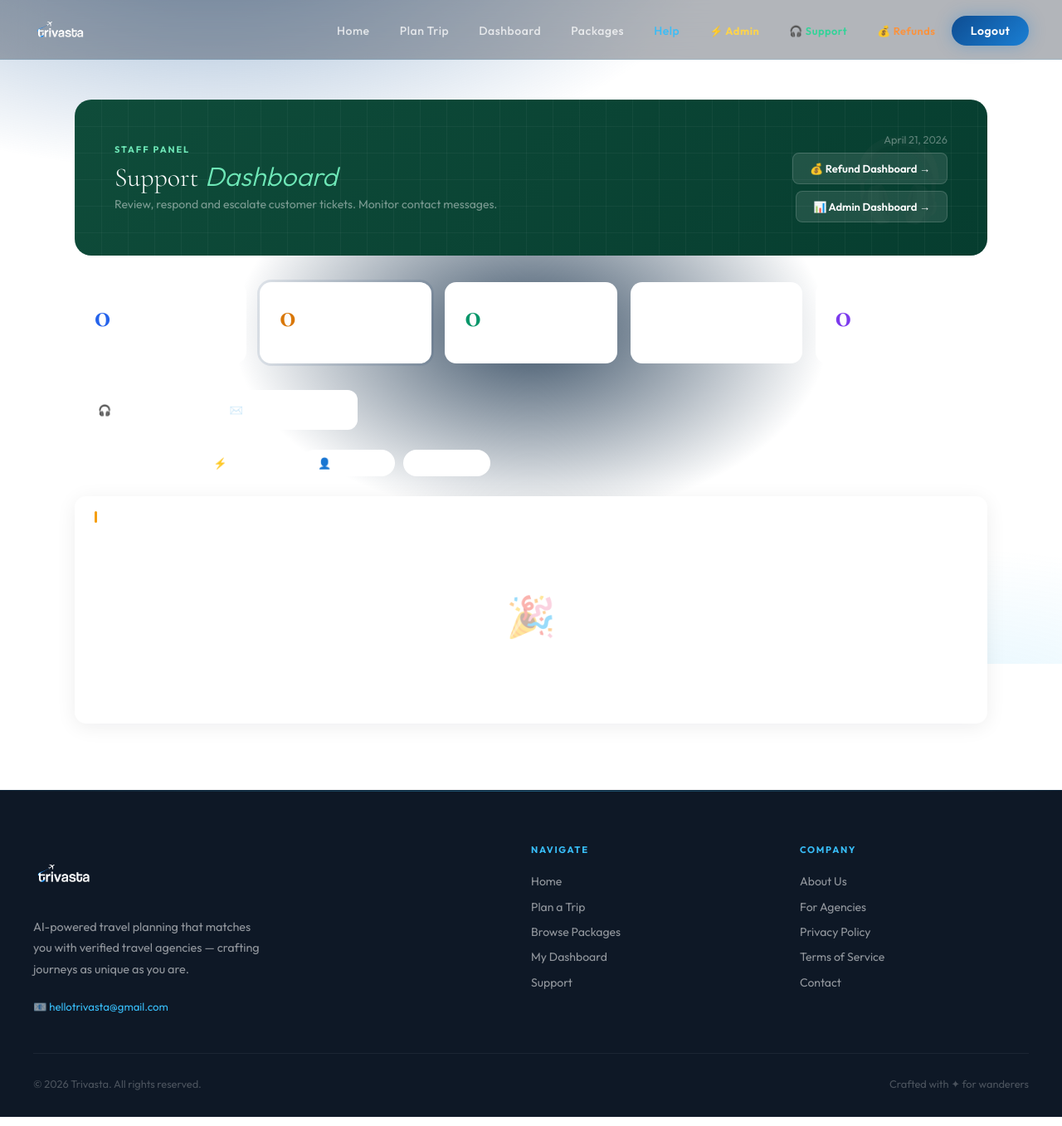
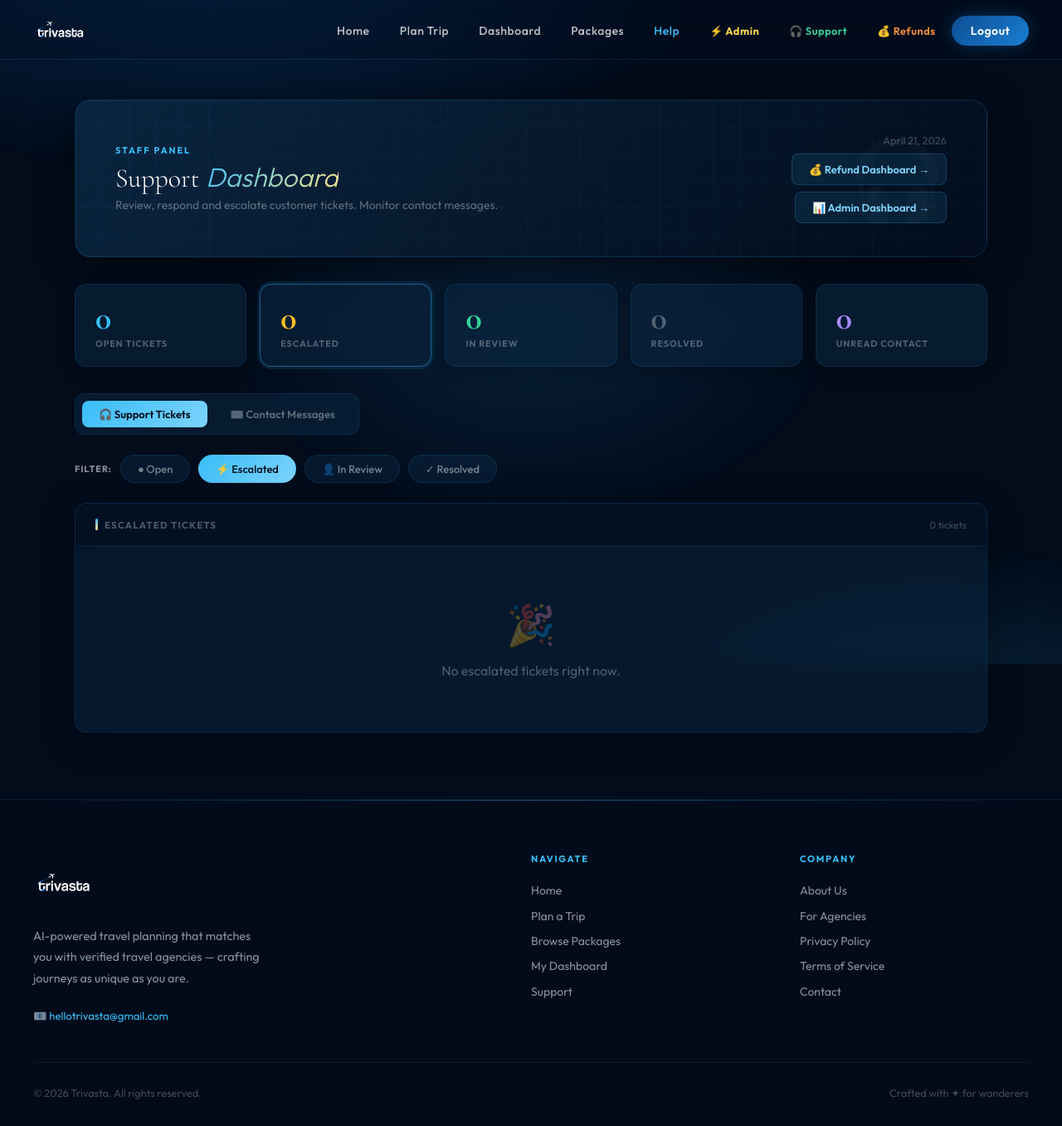
Before and after one commit to isurya7/trivasta, a Django app: page /users/support-dashboard/ in a window 1280 px wide. Shown: the whole page at 83% size. Run offline with Django 4.2, Linux system fonts and the light colour scheme; the visitor is signed in with stand-in values (Sample User, id 1); data comes from the database, SQL or seed files in the repository; data that the repository does not hold is empty; some web fonts are replaced.

Commit message:
UI changes

```diff
--- a/templates/support/support_dashboard.html
+++ b/templates/support/support_dashboard.html
@@ -6,120 +6,181 @@
     @import url('https://fonts.googleapis.com/css2?family=Cormorant+Garamond:ital,wght@0,300;0,700&family=Outfit:wght@300;400;500;600;700&display=swap');
 :root { --font-display:'Cormorant Garamond',Georgia,serif; --font-body:'Outfit',sans-serif; }
 * { font-family: var(--font-body); }
-    body { background: var(--cream); }
+body { background: #020c1b; }
 
 .sd-page { min-height: calc(100vh - 68px); padding: 3rem 1.5rem 5rem; }
 .sd-inner { max-width: 1100px; margin: 0 auto; }
 
 /* Header */
 .sd-header {
-        background: linear-gradient(135deg, #0f4c3a 0%, #063d2f 100%);
+    background: linear-gradient(135deg, #0a2540 0%, #020c1b 100%);
+    border: 1px solid rgba(56,189,248,0.15);
     border-radius: 20px; padding: 2.5rem 3rem; margin-bottom: 2rem;
     position: relative; overflow: hidden;
     display: flex; align-items: center; justify-content: space-between; gap: 2rem;
+    box-shadow: 0 8px 40px rgba(0,0,0,0.5);
 }
 .sd-header::before {
     content: ''; position: absolute; inset: 0;
-        background-image: linear-gradient(rgba(255,255,255,.04) 1px,transparent 1px),
-                          linear-gradient(90deg,rgba(255,255,255,.04) 1px,transparent 1px);
+    background-image: linear-gradient(rgba(56,189,248,.04) 1px,transparent 1px),
+                      linear-gradient(90deg,rgba(56,189,248,.04) 1px,transparent 1px);
     background-size: 32px 32px;
 }
-    .sd-header::after { content: '🎧'; position: absolute; right: 3rem; top: 50%; transform: translateY(-50%); font-size: 6rem; opacity: .07; pointer-events: none; }
+.sd-header::after { content: '🎧'; position: absolute; right: 3rem; top: 50%; transform: translateY(-50%); font-size: 6rem; opacity: .06; pointer-events: none; }
 .sd-header-left { position: relative; z-index: 1; }
-    .sd-eyebrow { font-size: .68rem; font-weight: 700; letter-spacing: .18em; text-transform: uppercase; color: #6ee7b7; margin-bottom: .5rem; }
+.sd-eyebrow { font-size: .68rem; font-weight: 700; letter-spacing: .18em; text-transform: uppercase; color: #38bdf8; margin-bottom: .5rem; }
 .sd-title { font-family: var(--font-display); font-size: 2rem; font-weight: 300; color: white; line-height: 1.1; margin-bottom: .35rem; }
-    .sd-title em { font-style: italic; color: #6ee7b7; }
-    .sd-sub { font-size: .875rem; color: rgba(255,255,255,.45); }
+.sd-title em {
+    font-style: italic;
+    background: linear-gradient(135deg, #38bdf8, #fde68a);
+    -webkit-background-clip: text; -webkit-text-fill-color: transparent; background-clip: text;
+}
+.sd-sub { font-size: .875rem; color: rgba(255,255,255,.35); }
 .sd-header-right { position: relative; z-index: 1; flex-shrink: 0; display: flex; flex-direction: column; gap: .5rem; align-items: flex-end; }
-    .sd-date { font-size: .8rem; color: rgba(255,255,255,.35); }
-    .sd-link { background: rgba(255,255,255,.1); border: 1px solid rgba(255,255,255,.15); border-radius: 8px; padding: .625rem 1.25rem; color: white; text-decoration: none; font-size: .8125rem; font-weight: 600; transition: all .2s; display: inline-block; white-space: nowrap; }
-    .sd-link:hover { background: rgba(255,255,255,.2); }
+.sd-date { font-size: .8rem; color: rgba(255,255,255,.25); }
+.sd-link {
+    background: rgba(56,189,248,0.1); border: 1px solid rgba(56,189,248,0.2);
+    border-radius: 8px; padding: .625rem 1.25rem; color: #7dd3fc;
+    text-decoration: none; font-size: .8125rem; font-weight: 600;
+    transition: all .2s; display: inline-block; white-space: nowrap;
+}
+.sd-link:hover { background: rgba(56,189,248,0.2); color: white; }
 
 /* Stat cards */
 .stat-row { display: grid; grid-template-columns: repeat(5, 1fr); gap: 1rem; margin-bottom: 2rem; }
 @media(max-width:800px) { .stat-row { grid-template-columns: 1fr 1fr; } }
 
-    .stat-card { background: white; border: 1.5px solid var(--cream-dark); border-radius: 14px; padding: 1.25rem 1.5rem; text-decoration: none; color: inherit; transition: all .25s; display: block; position: relative; }
-    .stat-card:hover { border-color: var(--sea); transform: translateY(-2px); box-shadow: 0 8px 24px rgba(13,17,23,.1); }
-    .stat-card.active { border-color: var(--sea); box-shadow: 0 0 0 3px rgba(15,52,96,.1); }
+.stat-card {
+    background: rgba(10,37,64,0.6); border: 1px solid rgba(56,189,248,0.1);
+    border-radius: 14px; padding: 1.25rem 1.5rem; text-decoration: none; color: inherit;
+    transition: all .25s; display: block; position: relative;
+    backdrop-filter: blur(16px); box-shadow: 0 4px 20px rgba(0,0,0,0.3);
+}
+.stat-card:hover { border-color: rgba(56,189,248,0.35); transform: translateY(-2px); box-shadow: 0 8px 30px rgba(0,0,0,0.4); }
+.stat-card.active { border-color: rgba(56,189,248,0.45); box-shadow: 0 0 0 3px rgba(56,189,248,0.1); }
 .stat-num { font-family: var(--font-display); font-size: 2.5rem; font-weight: 700; line-height: 1; margin-bottom: .25rem; }
-    .stat-label { font-size: .68rem; font-weight: 700; text-transform: uppercase; letter-spacing: .08em; color: var(--muted); }
-    .n-open      { color: #2563eb; }
-    .n-escalated { color: #d97706; }
-    .n-in_review { color: #059669; }
-    .n-resolved  { color: var(--muted); }
-    .n-contact   { color: #7c3aed; }
+.stat-label { font-size: .68rem; font-weight: 700; text-transform: uppercase; letter-spacing: .08em; color: rgba(255,255,255,.3); }
+.n-open      { color: #38bdf8; }
+.n-escalated { color: #fbbf24; }
+.n-in_review { color: #34d399; }
+.n-resolved  { color: rgba(255,255,255,.3); }
+.n-contact   { color: #a78bfa; }
 
 /* Unread dot */
 .unread-dot { position: absolute; top: 1rem; right: 1rem; width: 8px; height: 8px; background: #ef4444; border-radius: 50%; }
 
 /* Nav tabs */
-    .nav-tabs { display: flex; gap: .5rem; margin-bottom: 1.5rem; flex-wrap: wrap; background: white; border-radius: 12px; padding: .5rem; border: 1.5px solid var(--cream-dark); width: fit-content; }
-    .nav-tab { padding: .5rem 1.25rem; border-radius: 8px; font-size: .8125rem; font-weight: 600; text-decoration: none; color: var(--muted); transition: all .2s; border: none; background: none; cursor: pointer; white-space: nowrap; }
-    .nav-tab:hover { color: var(--ink); background: var(--cream); }
-    .nav-tab.active { background: var(--sea); color: white; }
+.nav-tabs {
+    display: flex; gap: .5rem; margin-bottom: 1.5rem; flex-wrap: wrap;
+    background: rgba(10,37,64,0.6); border-radius: 12px; padding: .5rem;
+    border: 1px solid rgba(56,189,248,0.1); width: fit-content; backdrop-filter: blur(16px);
+}
+.nav-tab {
+    padding: .5rem 1.25rem; border-radius: 8px; font-size: .8125rem; font-weight: 600;
+    text-decoration: none; color: rgba(255,255,255,.35); transition: all .2s;
+    border: none; background: none; cursor: pointer; white-space: nowrap;
+}
+.nav-tab:hover { color: #7dd3fc; background: rgba(56,189,248,0.08); }
+.nav-tab.active { background: linear-gradient(135deg, #38bdf8, #7dd3fc); color: #020c1b; }
 
 /* Filter bar */
 .filter-bar { display: flex; gap: .625rem; margin-bottom: 1.5rem; flex-wrap: wrap; align-items: center; }
-    .filter-tab { background: white; border: 1.5px solid var(--cream-dark); border-radius: 20px; padding: .5rem 1.25rem; font-size: .8125rem; font-weight: 500; color: var(--ink); text-decoration: none; transition: all .2s; }
-    .filter-tab:hover  { border-color: var(--sea); color: var(--sea); }
-    .filter-tab.active { background: var(--sea); border-color: var(--sea); color: white; }
+.filter-tab {
+    background: rgba(10,37,64,0.5); border: 1px solid rgba(56,189,248,0.12);
+    border-radius: 20px; padding: .5rem 1.25rem; font-size: .8125rem; font-weight: 500;
+    color: rgba(255,255,255,.45); text-decoration: none; transition: all .2s;
+}
+.filter-tab:hover  { border-color: rgba(56,189,248,0.3); color: #7dd3fc; }
+.filter-tab.active { background: linear-gradient(135deg, #38bdf8, #7dd3fc); border-color: transparent; color: #020c1b; }
 
 /* Table wrapper */
-    .table-wrap { background: white; border-radius: 14px; box-shadow: 0 4px 24px rgba(13,17,23,.07); overflow: hidden; }
-    .tw-header { background: var(--cream); border-bottom: 1px solid var(--cream-dark); padding: 1.1rem 1.5rem; display: flex; align-items: center; justify-content: space-between; }
+.table-wrap {
+    background: rgba(10,37,64,0.5); border-radius: 14px;
+    box-shadow: 0 8px 40px rgba(0,0,0,0.3); overflow: hidden;
+    border: 1px solid rgba(56,189,248,0.1); backdrop-filter: blur(16px);
+}
+.tw-header {
+    background: rgba(2,12,27,0.6); border-bottom: 1px solid rgba(56,189,248,0.08);
+    padding: 1.1rem 1.5rem; display: flex; align-items: center; justify-content: space-between;
+}
 .twh-left { display: flex; align-items: center; gap: .5rem; }
-    .twh-left::before { content: ''; width: 3px; height: 14px; background: var(--gold); border-radius: 2px; }
-    .twh-left h3 { font-size: .72rem; font-weight: 700; letter-spacing: .1em; text-transform: uppercase; color: var(--muted); margin: 0; }
-    .tw-count { font-size: .75rem; color: var(--muted); }
+.twh-left::before { content: ''; width: 3px; height: 14px; background: linear-gradient(to bottom, #38bdf8, #fde68a); border-radius: 2px; }
+.twh-left h3 { font-size: .72rem; font-weight: 700; letter-spacing: .1em; text-transform: uppercase; color: rgba(255,255,255,.3); margin: 0; }
+.tw-count { font-size: .75rem; color: rgba(255,255,255,.25); }
 
 table { width: 100%; border-collapse: collapse; }
-    thead th { background: #f5f0e8; padding: .875rem 1.25rem; font-size: .68rem; font-weight: 700; text-transform: uppercase; letter-spacing: .08em; color: var(--muted); text-align: left; }
-    tbody td { padding: 1rem 1.25rem; border-top: 1px solid var(--cream-dark); font-size: .875rem; vertical-align: middle; }
-    tbody tr:hover td { background: #faf7f2; }
+thead th {
+    background: rgba(2,12,27,0.4); padding: .875rem 1.25rem;
+    font-size: .68rem; font-weight: 700; text-transform: uppercase;
+    letter-spacing: .08em; color: rgba(255,255,255,.3); text-align: left;
+}
+tbody td { padding: 1rem 1.25rem; border-top: 1px solid rgba(56,189,248,0.06); font-size: .875rem; vertical-align: middle; color: rgba(255,255,255,.7); }
+tbody tr:hover td { background: rgba(56,189,248,0.04); }
 
-    .user-name  { font-weight: 600; font-size: .875rem; color: var(--ink); }
-    .user-email { font-size: .72rem; color: var(--muted); margin-top: .1rem; }
-    .t-subject  { font-weight: 500; color: var(--ink); max-width: 240px; }
-    .t-subject small { display: block; font-size: .7rem; color: var(--muted); font-weight: 400; margin-top: .15rem; }
-    .t-time { font-size: .72rem; color: var(--muted); white-space: nowrap; }
+.user-name  { font-weight: 600; font-size: .875rem; color: white; }
+.user-email { font-size: .72rem; color: rgba(255,255,255,.3); margin-top: .1rem; }
+.t-subject  { font-weight: 500; color: white; max-width: 240px; }
+.t-subject small { display: block; font-size: .7rem; color: rgba(255,255,255,.3); font-weight: 400; margin-top: .15rem; }
+.t-time { font-size: .72rem; color: rgba(255,255,255,.3); white-space: nowrap; }
 
 .s-badge { display: inline-flex; align-items: center; padding: .25rem .75rem; border-radius: 20px; font-size: .68rem; font-weight: 700; text-transform: uppercase; letter-spacing: .04em; white-space: nowrap; }
-    .b-open      { background: #eff6ff; color: #2563eb; border: 1px solid #bfdbfe; }
-    .b-escalated { background: #fef3c7; color: #92400e; border: 1px solid #fde68a; }
-    .b-in_review { background: #f0fdf4; color: #166534; border: 1px solid #bbf7d0; }
-    .b-resolved  { background: #f9f5ee; color: var(--muted); border: 1px solid var(--cream-dark); }
+.b-open      { background: rgba(56,189,248,0.1);   color: #38bdf8;  border: 1px solid rgba(56,189,248,0.25); }
+.b-escalated { background: rgba(251,191,36,0.1);   color: #fbbf24;  border: 1px solid rgba(251,191,36,0.25); }
+.b-in_review { background: rgba(52,211,153,0.08);  color: #34d399;  border: 1px solid rgba(52,211,153,0.2); }
+.b-resolved  { background: rgba(255,255,255,0.05); color: rgba(255,255,255,.3); border: 1px solid rgba(255,255,255,0.08); }
 
-    .btn-view { background: var(--ink); color: white; text-decoration: none; border-radius: 8px; padding: .375rem 1rem; font-size: .75rem; font-weight: 600; transition: background .2s; display: inline-block; }
-    .btn-view:hover { background: var(--sea); }
+.btn-view {
+    background: linear-gradient(135deg, #38bdf8, #7dd3fc); color: #020c1b;
+    text-decoration: none; border-radius: 8px; padding: .375rem 1rem;
+    font-size: .75rem; font-weight: 700; transition: all .2s; display: inline-block;
+    box-shadow: 0 4px 14px rgba(56,189,248,0.3);
+}
+.btn-view:hover { transform: scale(1.05); box-shadow: 0 6px 24px rgba(56,189,248,0.45); }
 
 /* Contact messages panel */
-    .msg-card { padding: 1.5rem; border-bottom: 1px solid #f0ebe2; transition: background .15s; }
+.msg-card { padding: 1.5rem; border-bottom: 1px solid rgba(56,189,248,0.06); transition: background .15s; }
 .msg-card:last-child { border-bottom: none; }
-    .msg-card:hover { background: #faf7f2; }
-    .msg-card.unread { border-left: 3px solid var(--sea); }
+.msg-card:hover { background: rgba(56,189,248,0.04); }
+.msg-card.unread { border-left: 3px solid #38bdf8; }
 .mc-top { display: flex; align-items: flex-start; justify-content: space-between; gap: 1rem; margin-bottom: .625rem; flex-wrap: wrap; }
-    .mc-sender strong { font-size: .9rem; font-weight: 700; color: var(--ink); }
-    .mc-sender span { font-size: .75rem; color: var(--muted); margin-left: .5rem; }
+.mc-sender strong { font-size: .9rem; font-weight: 700; color: white; }
+.mc-sender span { font-size: .75rem; color: rgba(255,255,255,.3); margin-left: .5rem; }
 .mc-meta { display: flex; align-items: center; gap: .625rem; flex-wrap: wrap; }
-    .subj-badge { display: inline-flex; align-items: center; padding: .2rem .75rem; border-radius: 20px; font-size: .68rem; font-weight: 700; text-transform: uppercase; background: #eff6ff; color: #1d4ed8; border: 1px solid #bfdbfe; }
+.subj-badge {
+    display: inline-flex; align-items: center; padding: .2rem .75rem; border-radius: 20px;
+    font-size: .68rem; font-weight: 700; text-transform: uppercase;
+    background: rgba(56,189,248,0.1); color: #7dd3fc; border: 1px solid rgba(56,189,248,0.2);
+}
 .new-dot { width: 8px; height: 8px; background: #ef4444; border-radius: 50%; flex-shrink: 0; }
-    .mc-time { font-size: .7rem; color: var(--muted); white-space: nowrap; }
-    .mc-email { font-size: .8rem; color: var(--sea); margin-bottom: .4rem; }
+.mc-time { font-size: .7rem; color: rgba(255,255,255,.3); white-space: nowrap; }
+.mc-email { font-size: .8rem; color: #38bdf8; margin-bottom: .4rem; }
 .mc-email a { color: inherit; text-decoration: none; }
 .mc-email a:hover { text-decoration: underline; }
-    .mc-body { font-size: .875rem; color: #444; line-height: 1.65; background: #faf7f2; border-radius: 8px; padding: .875rem 1rem; border-left: 3px solid #ede8df; }
+.mc-body {
+    font-size: .875rem; color: rgba(255,255,255,.55); line-height: 1.65;
+    background: rgba(2,12,27,0.5); border-radius: 8px; padding: .875rem 1rem;
+    border-left: 3px solid rgba(56,189,248,0.2);
+}
 .mc-actions { display: flex; gap: .5rem; margin-top: .75rem; align-items: center; }
-    .btn-mark { background: none; border: 1.5px solid var(--cream-dark); border-radius: 8px; padding: .35rem 1rem; font-size: .72rem; font-weight: 600; color: var(--muted); cursor: pointer; font-family: var(--font-body); transition: all .2s; }
-    .btn-mark:hover { border-color: #059669; color: #059669; }
-    .btn-email { background: var(--sea); color: white; border: none; border-radius: 8px; padding: .35rem 1rem; font-size: .72rem; font-weight: 600; cursor: pointer; font-family: var(--font-body); text-decoration: none; display: inline-flex; transition: background .2s; }
-    .btn-email:hover { background: #0a2240; }
-    .read-mark { font-size: .7rem; color: #059669; font-weight: 700; }
+.btn-mark {
+    background: none; border: 1px solid rgba(56,189,248,0.2); border-radius: 8px;
+    padding: .35rem 1rem; font-size: .72rem; font-weight: 600;
+    color: rgba(255,255,255,.35); cursor: pointer; font-family: var(--font-body); transition: all .2s;
+}
+.btn-mark:hover { border-color: #34d399; color: #34d399; }
+.btn-email {
+    background: linear-gradient(135deg, #38bdf8, #7dd3fc); color: #020c1b; border: none;
+    border-radius: 8px; padding: .35rem 1rem; font-size: .72rem; font-weight: 700;
+    cursor: pointer; font-family: var(--font-body); text-decoration: none;
+    display: inline-flex; transition: all .2s; box-shadow: 0 4px 12px rgba(56,189,248,0.25);
+}
+.btn-email:hover { transform: scale(1.04); box-shadow: 0 6px 20px rgba(56,189,248,0.4); }
+.read-mark { font-size: .7rem; color: #34d399; font-weight: 700; }
 
 /* Empty */
 .empty-state { text-align: center; padding: 4rem 2rem; }
-    .empty-state .e-icon { font-size: 3rem; margin-bottom: 1rem; opacity: .4; }
-    .empty-state p { font-size: 1rem; color: var(--muted); }
+.empty-state .e-icon { font-size: 3rem; margin-bottom: 1rem; opacity: .3; }
+.empty-state p { font-size: 1rem; color: rgba(255,255,255,.3); }
 
 @media(max-width:768px) { .sd-header { flex-direction: column; } table { display: block; overflow-x: auto; } }
 </style>
```
Also changed, not shown: templates/home.html (+17 -8 lines), templates/support/refund_dashboard.html (+90 -49 lines). Lines whose indentation alone changed are shown as unchanged.
